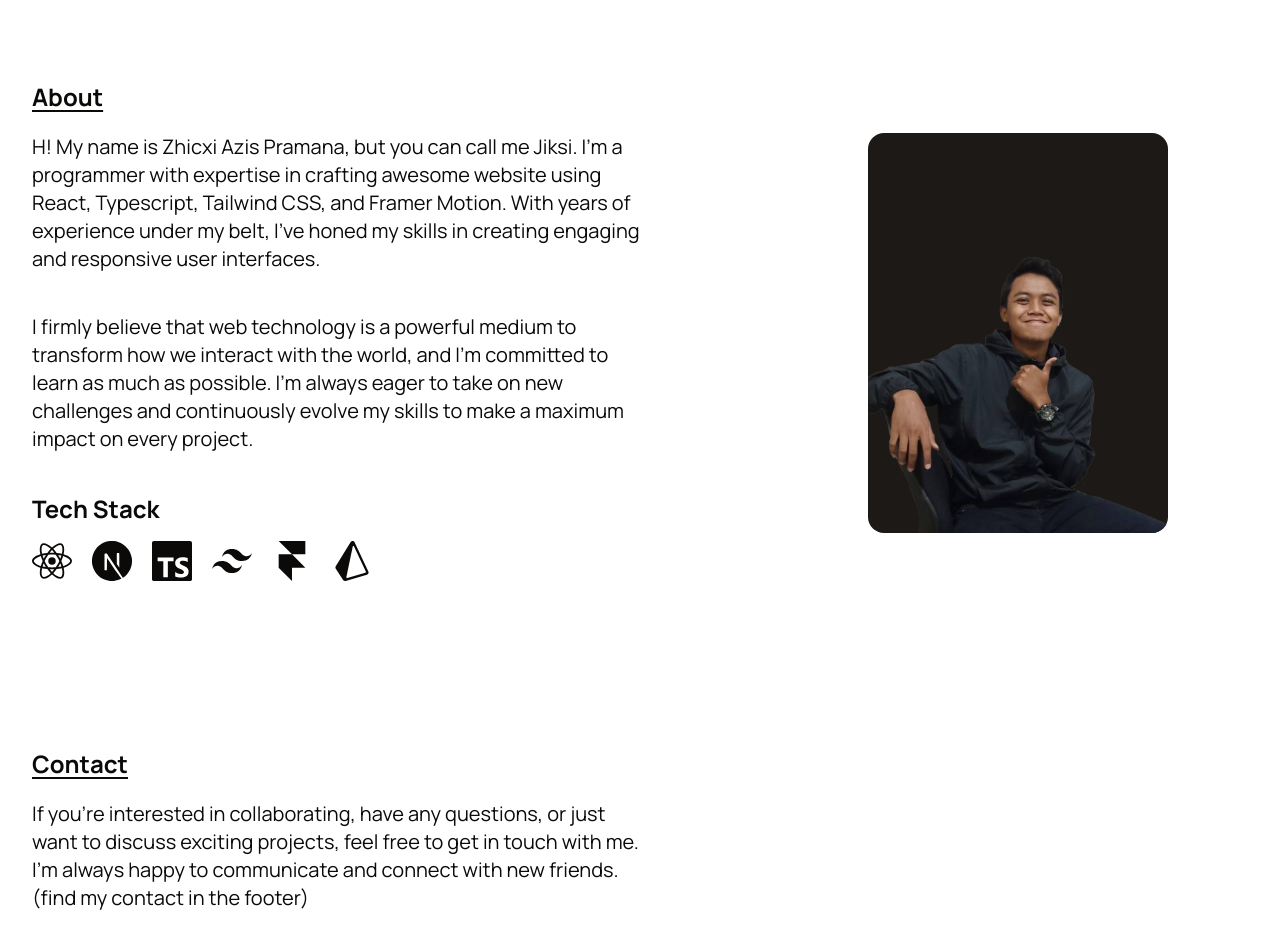
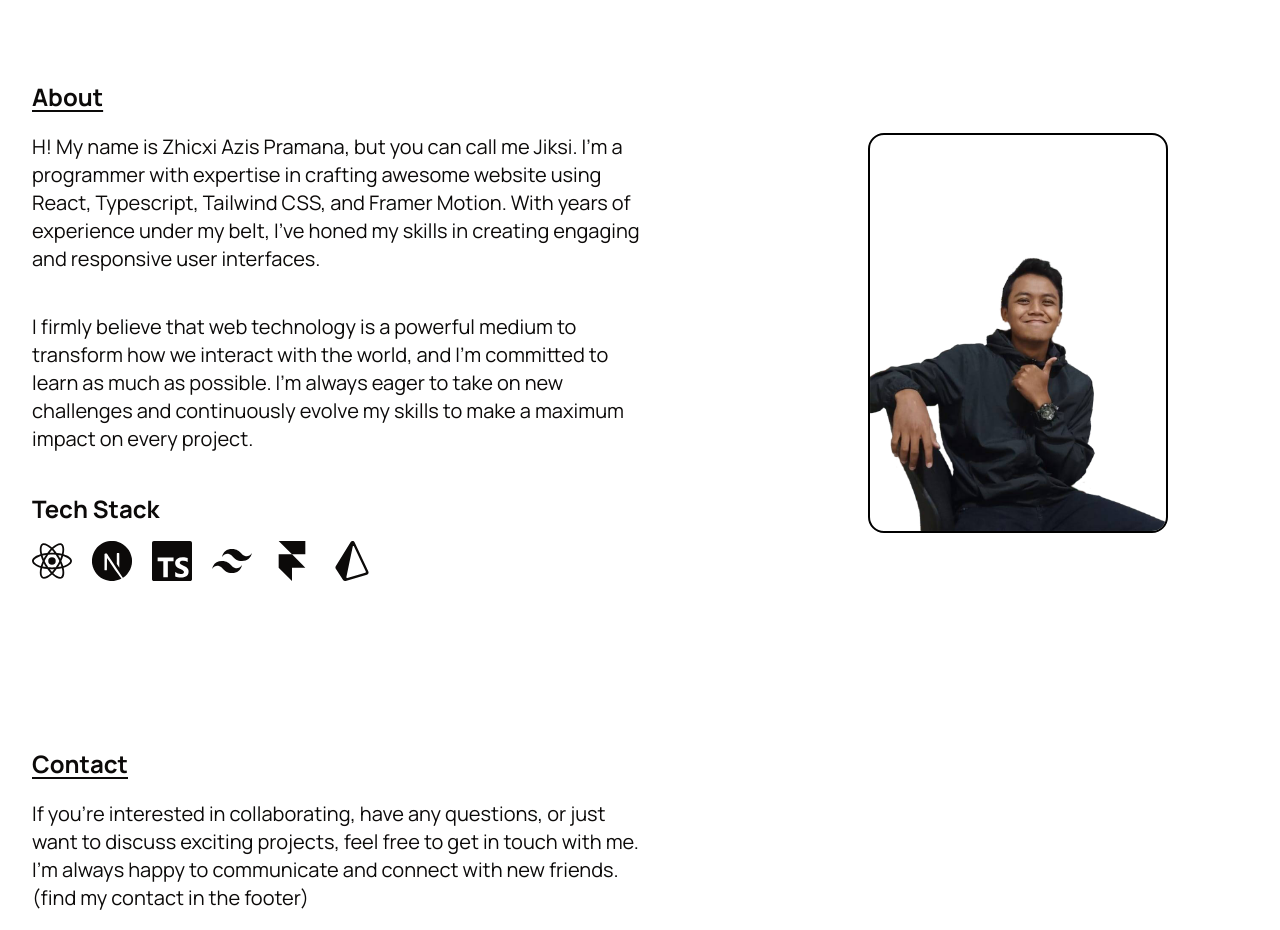
Before and after one commit to Jiksi/jiksi.com, a Next.js app: page / in a window 1280 px wide. Shown: the part 960-1890 px from the top of the page. Built offline with nearby package versions, Linux system fonts and the light colour scheme.

Commit message:
style(about): fix Image component in about.tsx

```diff
--- a/src/components/about.tsx
+++ b/src/components/about.tsx
@@ -83,7 +83,7 @@ export default function About() {
             </ul>
           </div>
         </div>
-        <div className="relative -z-10 flex aspect-[4/3] h-[400px] w-[300px] items-center justify-center overflow-hidden rounded-2xl bg-primary md:mr-20">
+        <div className="relative -z-10 flex aspect-[4/3] h-[400px] w-[300px] items-center justify-center overflow-hidden rounded-2xl border-2 border-black bg-white dark:border-white md:mr-20">
           <Image
             src="/images/zhicxi.png"
             alt="profile"
```
